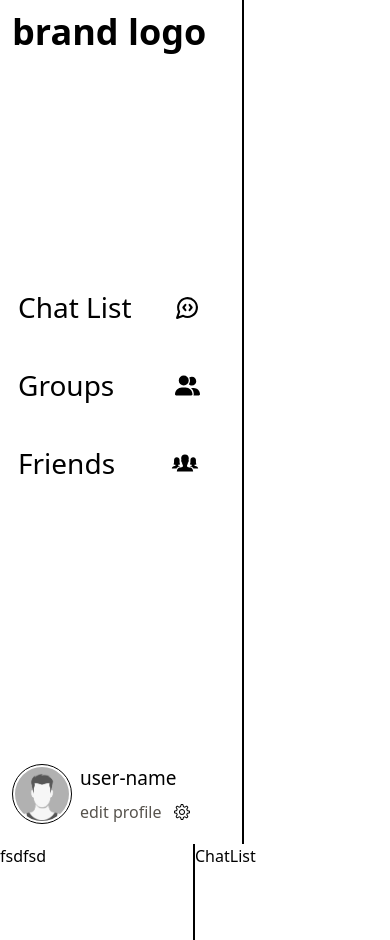
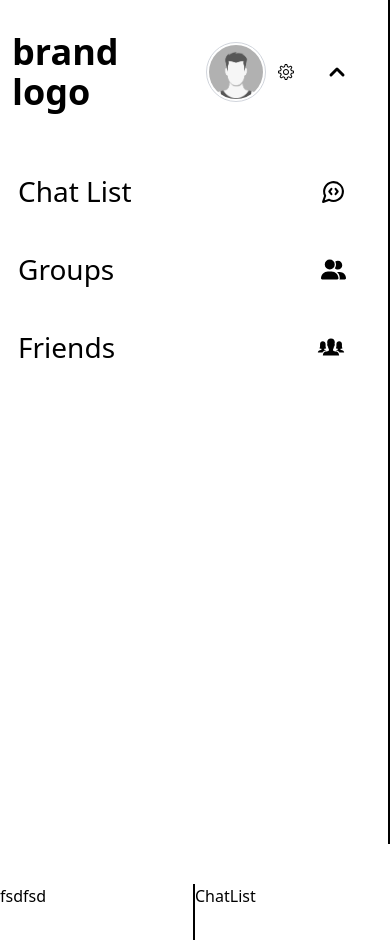
Before and after one commit to FamimHayat/demo-messenger-app, a React (Vite) app: page / in a window 390 px wide. Shown: the top 940 px of the page. Built offline with nearby package versions, Linux system fonts and the light colour scheme.

Commit message:
nav-styling

```diff
--- a/src/index.css
+++ b/src/index.css
@@ -5,3 +5,8 @@
 
   --color-primary: #000;
 }
+
+
+a{
+  display: inline-block;
+}
--- a/src/layout/Index.jsx
+++ b/src/layout/Index.jsx
@@ -1,14 +1,14 @@
-import React from 'react'
-import Nav from './Nav'
-import { Outlet } from 'react-router'
+import React from "react";
+import Nav from "./Nav";
+import { Outlet } from "react-router";
 
 const Layout = () => {
   return (
-    <div className='flex flex-col lg:flex-row'>
-    <Nav/>
-    <Outlet/>
+    <div className="flex flex-col gap-10 lg:flex-row lg:gap-0">
+      <Nav />
+      <Outlet />
     </div>
-  )
-}
+  );
+};
 
-export default Layout
+export default Layout;
--- a/src/layout/Nav.jsx
+++ b/src/layout/Nav.jsx
@@ -1,34 +1,117 @@
-
-import React from 'react'
-import { FaMessage, FaUserGroup } from 'react-icons/fa6'
-import { IoIosPeople } from 'react-icons/io'
-import { LuMessageCircleCode } from 'react-icons/lu'
-import { SlSettings } from 'react-icons/sl'
-import { Link } from 'react-router'
+import React, { useState } from "react";
+import { FaUserGroup } from "react-icons/fa6";
+import { IoIosPeople } from "react-icons/io";
+import { LuMessageCircleCode } from "react-icons/lu";
+import { SlSettings } from "react-icons/sl";
+import { Link } from "react-router";
+import { HiChevronDown, HiChevronUp } from "react-icons/hi";
 
 const Nav = () => {
+  const [menuOpen, setMenuOpen] = useState(true);
+
   return (
-        <nav className='h-dvh w-fit border-r-2 pr-6' aria-label="Main Navigation">
-            <div className='flex flex-col h-full px-3'>
-                <div className='py-3 w-full lg:w-[200px] text-4xl  font-bold'>brand logo</div>
-                <ul className='flex flex-col gap-2 mt-52 text-[28px] text-black'>
-                    <li className='flex justify-between items-center cursor-pointer border-2 border-white px-1 transiton-all hover:underline  hover:border-black'><Link to="/chatList" className="py-3">Chat List</Link> <LuMessageCircleCode className='text-[25px]' /> </li>
-                    <li className='flex justify-between items-center cursor-pointer border-2 border-white px-1 transiton-all hover:underline  hover:border-black'><Link to="/groups" className="py-3">Groups</Link> <FaUserGroup className='text-[25px]' /></li>
-                    <li className='flex justify-between items-center cursor-pointer border-2 border-white px-1 transiton-all hover:underline  hover:border-black'><Link to="/friends" className="py-3">Friends</Link> <IoIosPeople className='text-[30px]' /></li>
+    <nav
+      className="h-dvh w-full md:w-fit border-r-2  pr-6"
+      aria-label="Main Navigation"
+    >
+      <div
+        className={`
+          flex h-full px-3
+          flex-col lg:flex-col
+          lg:justify-start
+          pt-5 lg:pt-0
+        `}
+      >
+        {/* Top row: Brand logo and profile side-by-side on small screens */}
+        <div className="flex items-center justify-between lg:flex-col lg:items-start">
+          {/* Brand Logo */}
+          <div className="py-3 text-4xl font-bold lg:w-[200px]">brand logo</div>
+
+          {/* Profile + toggle container */}
+          <div className="flex items-center gap-3 lg:hidden">
+            {/* Profile Section */}
+            <div className="flex items-center gap-3">
+              <img
+                src="/profile-image.jpg"
+                alt="users-image"
+                className="w-15 h-15 rounded-full p-0.5 border border-gray-300"
+              />
+              <div className="flex flex-col gap-1">
+                <h2 className="text-[19px] hidden md:block">user-name</h2>
+                <Link
+                  to="/userProfile"
+                  className="flex gap-2 items-center group"
+                >
+                  <p className="text-stone-600 group-hover:underline group-hover:text-blue-900 cursor-pointer hidden md:block">
+                    edit profile
+                  </p>
+                  <SlSettings />
+                </Link>
+              </div>
+            </div>
+
+            {/* Toggle button visible only below lg */}
+            <button
+              onClick={() => setMenuOpen(!menuOpen)}
+              aria-label={menuOpen ? "Collapse menu" : "Expand menu"}
+              className="ml-4 flex items-center justify-center text-black text-3xl"
+              type="button"
+              style={{ userSelect: "none" }}
+            >
+              {menuOpen ? <HiChevronUp /> : <HiChevronDown />}
+            </button>
+          </div>
+        </div>
+
+        {/* Navigation Links */}
+        <ul
+          className={`
+            flex flex-col gap-2 text-[28px] text-black mt-8 lg:mt-40
+            transition-all duration-300 overflow-hidden
+            ${menuOpen ? "max-h-[500px]" : "max-h-0"}
+            lg:max-h-full lg:flex-col lg:gap-4
+          `}
+        >
+          <li className="flex justify-between items-center cursor-pointer border-2 border-white px-1 transition-all hover:underline hover:border-black">
+            <Link to="/chatList" className="py-3">
+              Chat List
+            </Link>
+            <LuMessageCircleCode className="text-[25px]" />
+          </li>
+          <li className="flex justify-between items-center cursor-pointer border-2 border-white px-1 transition-all hover:underline hover:border-black">
+            <Link to="/groups" className="py-3">
+              Groups
+            </Link>
+            <FaUserGroup className="text-[25px]" />
+          </li>
+          <li className="flex justify-between items-center cursor-pointer border-2 border-white px-1 transition-all hover:underline hover:border-black">
+            <Link to="/friends" className="py-3">
+              Friends
+            </Link>
+            <IoIosPeople className="text-[30px]" />
+          </li>
         </ul>
-                <div className='mt-auto flex gap-2 mb-5'>
-                    <img src="/profile-image.jpg" alt="users-image" className='w-15 rounded-full p-0.5 border-1' />
-                    <div className='flex flex-col gap-2'>
-                        <h2 className='text-[19px]'>user-name</h2>
-                        <Link to="/userProfile" className='flex gap-3 items-center group'>
-                            <p className='text-stone-600 group-hover:underline group-hover:text-blue-900 cursor-pointer'>edit profile</p>
+
+        {/* Profile section below menu on lg and above */}
+        <div className="hidden lg:flex mt-auto flex gap-2 mb-5 items-center">
+          <img
+            src="/profile-image.jpg"
+            alt="users-image"
+            className="w-15 h-15 rounded-full p-0.5 border border-gray-300"
+          />
+          <div className="flex flex-col gap-2">
+            <h2 className="text-[19px]">user-name</h2>
+            <Link to="/userProfile" className="flex gap-3 items-center group">
+              <p className="text-stone-600 group-hover:underline group-hover:text-blue-900 cursor-pointer">
+                edit profile
+              </p>
               <SlSettings />
             </Link>
           </div>
         </div>
       </div>
     </nav>
-    )
-}
+  );
+};
 
-export default Nav
+export default Nav;
```
Lines whose indentation alone changed are shown as unchanged.
